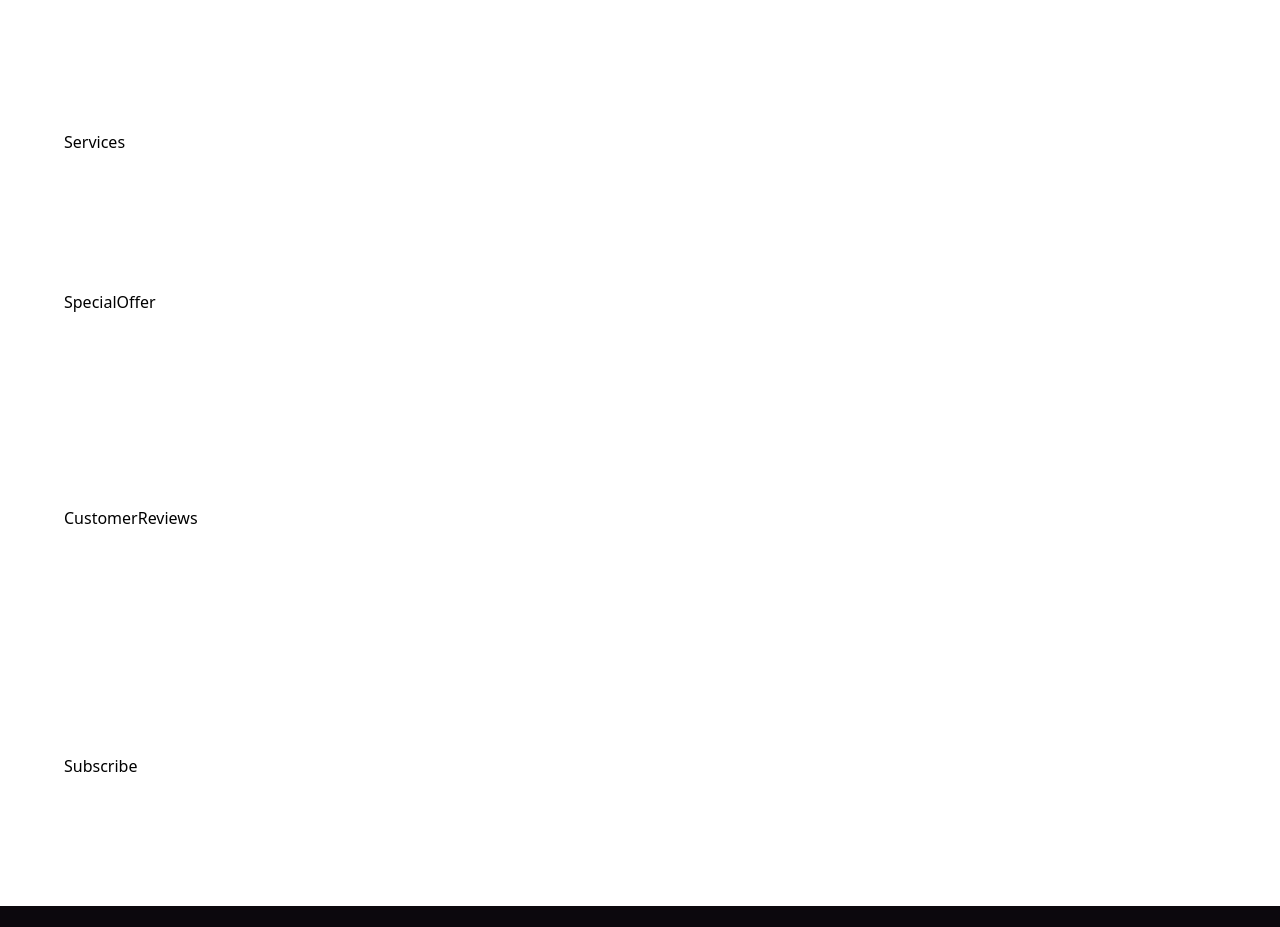
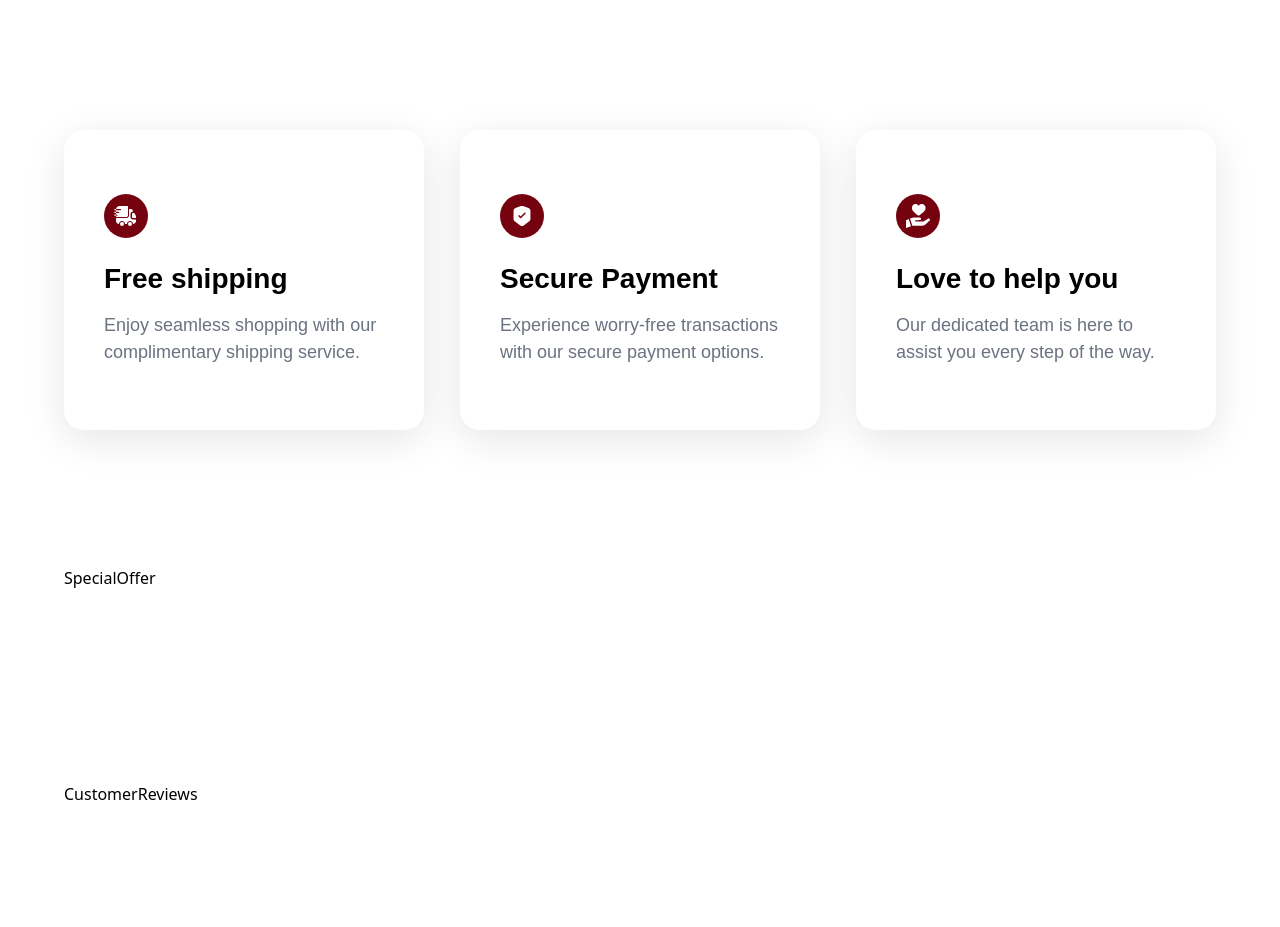
Before and after one commit to vbear777/nike-han-react-t3, a React (Vite) app: page / in a window 1280 px wide. Shown: the part 2440-3367 px from the top of the page. Built offline with nearby package versions, Linux system fonts and the light colour scheme.

Commit message:
add Services section

```diff
--- /dev/null
+++ b/src/components/ServiceCard.jsx
@@ -0,0 +1,18 @@
+const ServiceCard = ({ imgURL, label, subtext }) => {
+    return (
+        <div className="flex-1 sm:w-[350px] sm:min-w-[350px] w-full rounded-[20px] shadow-3xl px-10 py-16 ">
+            <div className="w-11 h-11 flex justify-center items-center bg-blood rounded-full">
+                <img
+                    src={imgURL}
+                    alt={label}
+                    width={24}
+                    height={24}
+                />
+            </div>
+            <h3 className="mt-5 font-palanquin text-3xl leading-normal font-bold">{label}</h3>
+            <p className="mt-3 break-words font-montserrat text-lg leading-normal text-gray-500">{subtext}</p>
+        </div>
+    )
+}
+
+export default ServiceCard;
--- a/src/sections/Services.jsx
+++ b/src/sections/Services.jsx
@@ -1,8 +1,13 @@
+import { services } from "../constants";
+import ServiceCard from "../components/ServiceCard";
+
 const Services = () => {
     return (
-        <div>
-            Services
-        </div>
+        <section className="max-container flex justify-center flex-wrap gap-9">
+            {services.map((service) =>
+                <ServiceCard key={service.label} {...service} />
+            )}
+        </section>
     )
 }
 
```
